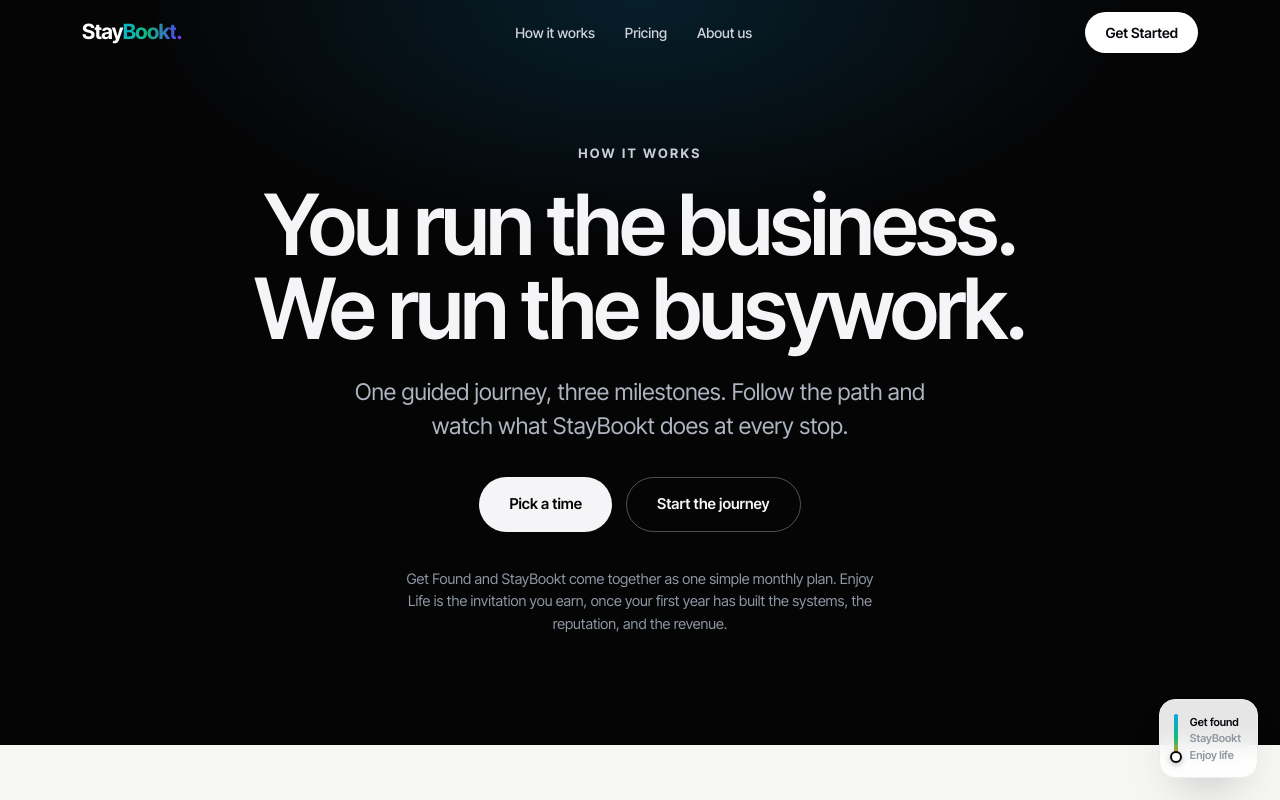
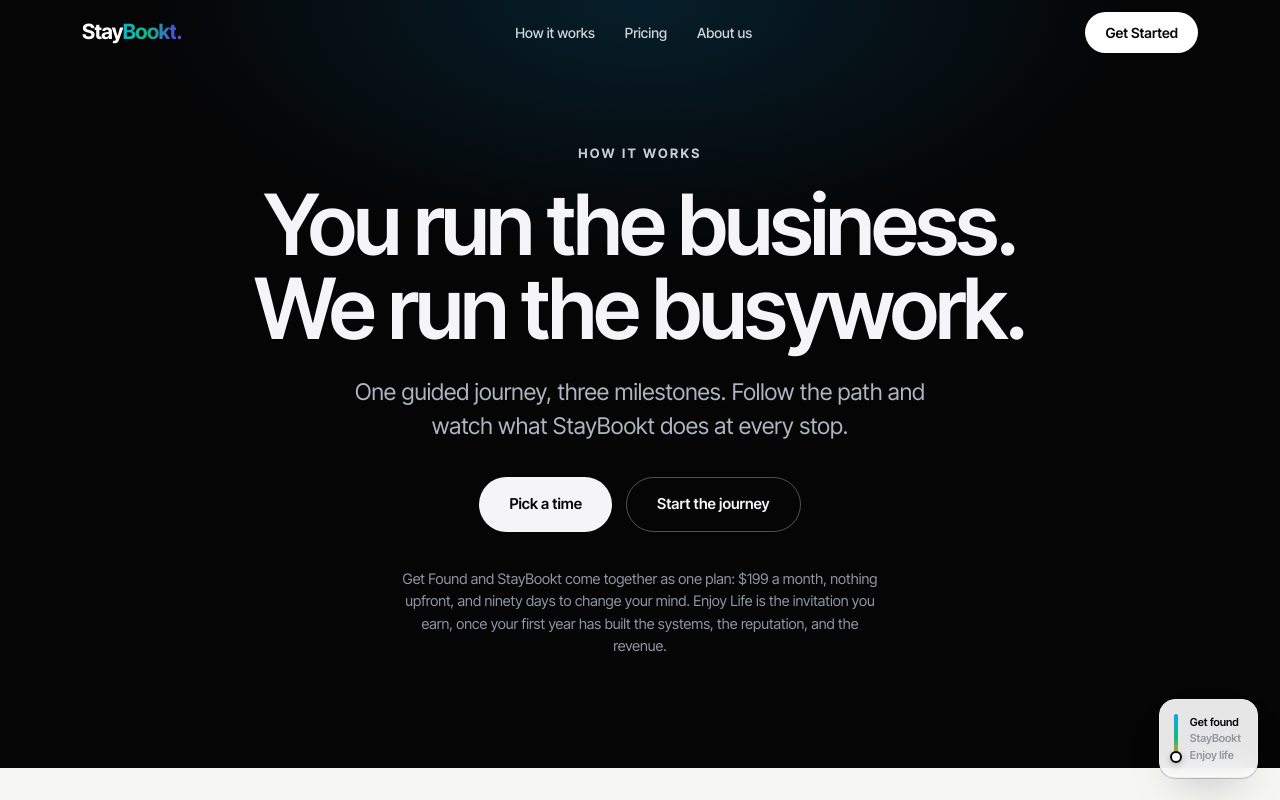
Before and after one commit to staybookt/staybookt-investor, a Next.js app: page /how-it-works in a window 1280 px wide. Shown: the top 800 px of the page. Built offline with nearby package versions, Linux system fonts and the light colour scheme; no server answers.

Commit message:
How it works: carry the new $199 / nothing upfront / 90-day guarantee through the journey note, the FAQ, and the closer

```diff
--- a/components/v4/HowItWorks.tsx
+++ b/components/v4/HowItWorks.tsx
@@ -7,7 +7,7 @@ import PlayOnView from './PlayOnView';
 
 const HERO_H = 'You run the business. We run the busywork.';
 const HERO_SUB = 'One guided journey, three milestones. Follow the path and watch what StayBookt does at every stop.';
-const JNOTE = 'Get Found and StayBookt come together as one simple monthly plan. Enjoy Life is the invitation you earn, once your first year has built the systems, the reputation, and the revenue.';
+const JNOTE = 'Get Found and StayBookt come together as one plan: $199 a month, nothing upfront, and ninety days to change your mind. Enjoy Life is the invitation you earn, once your first year has built the systems, the reputation, and the revenue.';
 
 const LEARN_H = 'First, we learn your business.';
 const LEARN_P = 'Before the journey starts, we sit down and learn how you actually work. What you charge. Which jobs you take and which you pass on. Your service area. How you talk to a customer. That becomes the playbook everything else runs on, so when we answer, it sounds like you, not a call center.';
@@ -62,13 +62,13 @@ const START_P = 'A free 30 minutes with a founder, not a sales rep. We show you
 
 const FAQ: { q: string; a: string }[] = [
   { q: 'Is it AI or a real person answering?', a: 'Both, on purpose. AI handles the everyday calls, texts, and bookings so nothing gets missed. When something is unusual or high-stakes, a real person on our team steps in before it reaches your customer. You are never the one picking up the slack.' },
+  { q: 'What does it cost, and is there a contract?', a: 'One plan, $199 a month, with nothing upfront. It runs on a 12-month term, because that is how long it takes to build something worth keeping. You get ninety days to change your mind: if we have not delivered, we refund every month you paid. The website is yours to keep either way.' },
   { q: 'How does it know how to talk about my business?', a: 'That is what the first couple of weeks are for. We learn your prices, your service area, the jobs you take, and how you talk to a customer. Everything after that runs on your playbook, not a generic script.' },
   { q: 'Do I have to learn any software?', a: 'No. That is the whole point. We run it. You get a short brief each morning and approve the occasional thing. There is no app you are forced to live in.' },
   { q: 'What if I already have a website?', a: 'We will look at it. If it is doing the job, we build around it. If it is holding you back, we replace it. You are not stuck with something that does not convert.' },
   { q: 'Do I keep my phone number?', a: 'Yes. Your number stays yours. We make sure the calls and texts you cannot pick up still get answered and booked.' },
   { q: 'Who owns the website and domain?', a: 'The site is yours to keep. If you already own your domain it stays in your name. If we set one up for you, we walk through the handover on the call. Nothing holds you hostage.' },
   { q: 'How long until I am live?', a: 'About 30 days from the first call.' },
-  { q: 'Is there a contract?', a: 'We keep the terms simple and walk you through them on the call. Whatever happens, the website is always yours to keep.' },
   { q: 'What is the valuation at the end?', a: 'After your first year, we value the business on two axes: what it is worth in dollars, and how well it runs and grows without you glued to it. Then you decide what to do with it. There is no obligation to sell.' },
 ];
 
@@ -252,7 +252,7 @@ const CSS = `
 .hiw-q button .pl{position:absolute;right:2px;top:50%;transform:translateY(-50%);font-size:24px;font-weight:300;color:#9aa0a8;transition:transform .3s ease,color .3s ease;line-height:1;}
 .hiw-q.open button .pl{transform:translateY(-50%) rotate(45deg);color:#0284c7;}
 .hiw-q .ans{max-height:0;overflow:hidden;transition:max-height .35s ease;}
-.hiw-q.open .ans{max-height:280px;}
+.hiw-q.open .ans{max-height:320px;}
 .hiw-q .ans p{padding:0 0 24px;margin:0;font-size:16.5px;line-height:1.6;color:#52565e;max-width:64ch;}
 
 /* closer */
@@ -653,7 +653,7 @@ export default function HowItWorks() {
       <section className="hiw-close">
         <div className="wrap">
           <h2>You do the work. We will run the rest.</h2>
-          <p className="price">One simple monthly plan gets you found and runs your business. <a href="/pricing">See the pricing</a></p>
+          <p className="price">$199 a month, nothing upfront, ninety days to change your mind. <a href="/pricing">See the pricing</a></p>
           <div className="cta"><a className="hiw-btn" href={START_LINK}>Pick a time</a></div>
         </div>
       </section>
```
